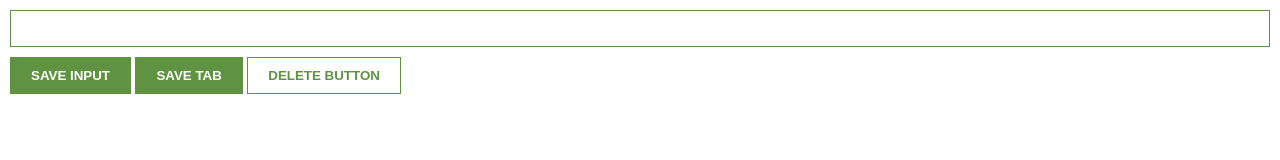
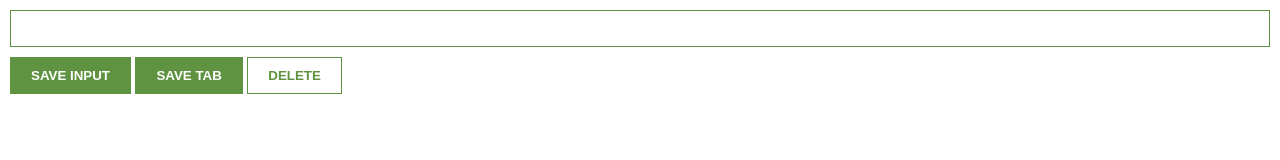
Before and after one commit to GerPut/chrome-extension, a browser extension: page index.html in a window 1280 px wide. Drawn offline with Linux system fonts and the light colour scheme.

Commit message:
Edit delete button.

```diff
--- a/index.html
+++ b/index.html
@@ -13,7 +13,7 @@
     <input type="text" id="input-el">
     <button id="input-btn">SAVE INPUT</button>
     <button id="save-tab">SAVE TAB</button>
-    <button id="delete-btn">DELETE BUTTON</button>
+    <button id="delete-btn">DELETE</button>
     <ul id="ul-el"></ul>
     <script src="app.js"></script>
 </body>
```
